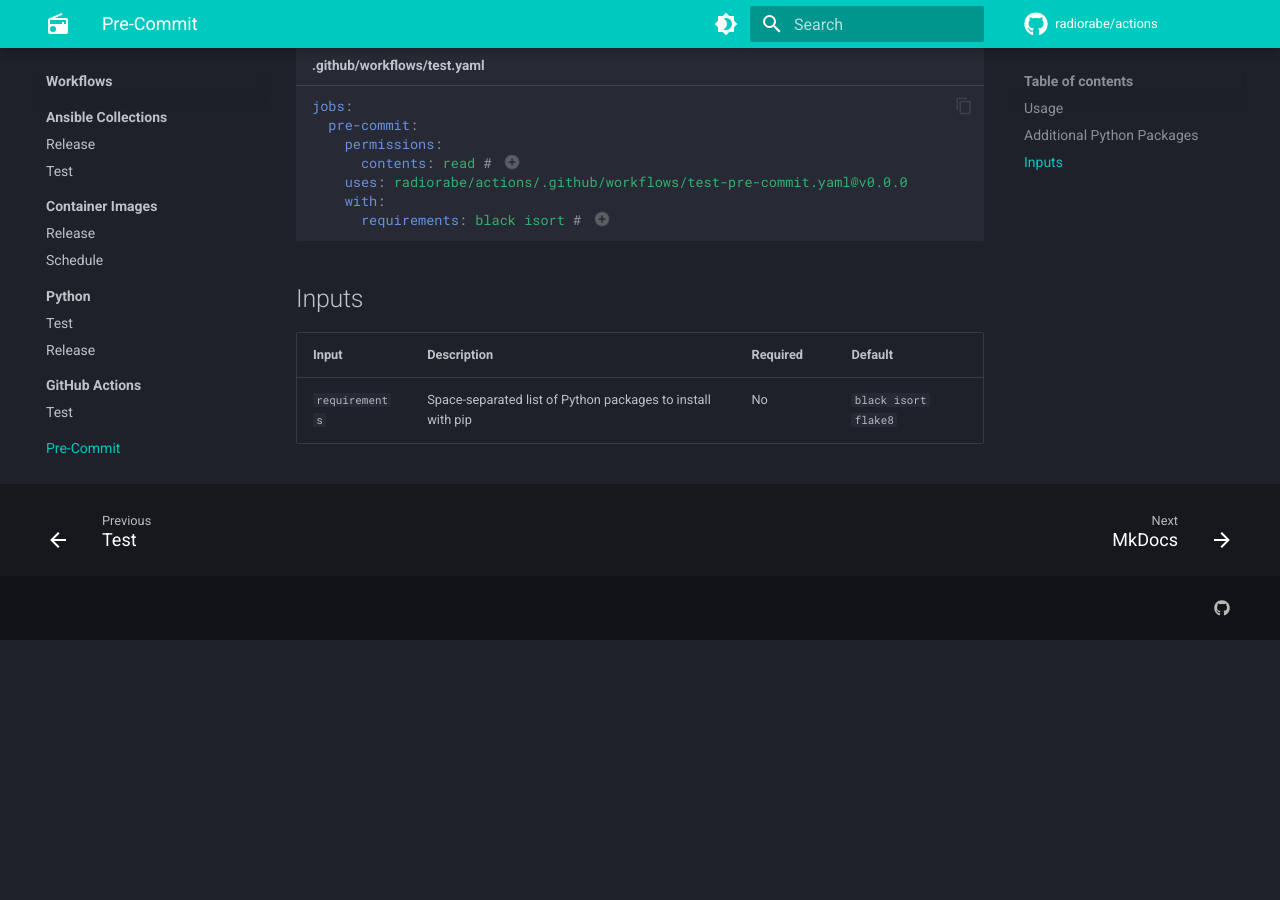
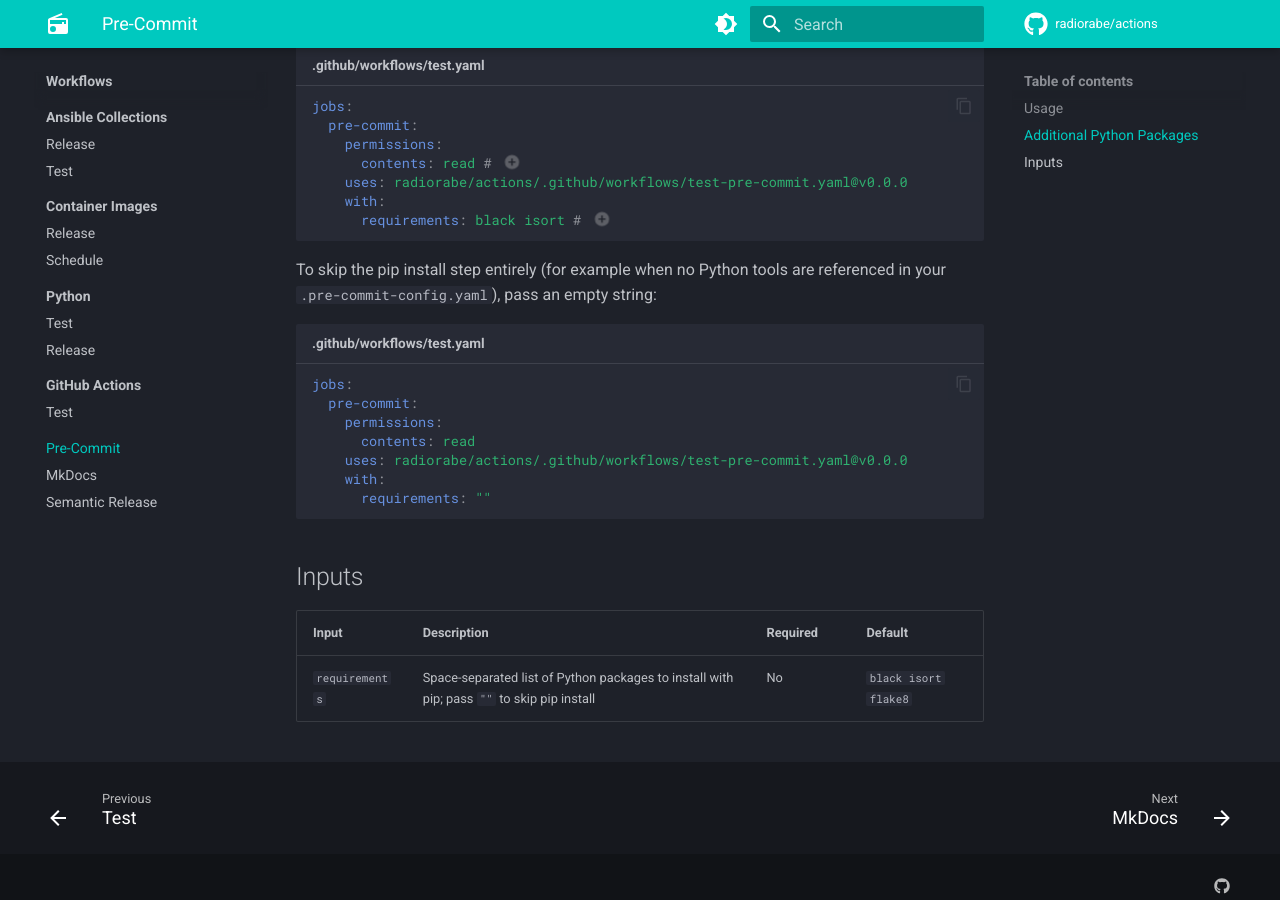
Before and after one commit to radiorabe/actions, an MkDocs documentation site: the page built from docs/workflows/pre-commit.md, in a window 1280 px wide and 900 px high, scrolled down 801 px. Built offline with MkDocs 1.6.1 and Material for MkDocs 9.7.7, drawn with Linux system fonts in a browser that asks for light colours; comment, search, counter and statistics services are not loaded; before the commit the page ends 1441 px from its top, so only the background shows below that.

````diff
--- a/docs/workflows/pre-commit.md
+++ b/docs/workflows/pre-commit.md
@@ -44,8 +44,21 @@ jobs:
 1. Grant only the minimum permissions this workflow requires.
 2. Space-separated list of additional Python packages to install before running pre-commit.
 
+To skip the pip install step entirely (for example when no Python tools are referenced in your
+`.pre-commit-config.yaml`), pass an empty string:
+
+```yaml title=".github/workflows/test.yaml"
+jobs:
+  pre-commit:
+    permissions:
+      contents: read
+    uses: radiorabe/actions/.github/workflows/test-pre-commit.yaml@v0.0.0
+    with:
+      requirements: ""
+```
+
 ## Inputs
 
 | Input | Description | Required | Default |
 |---|---|---|---|
-| `requirements` | Space-separated list of Python packages to install with pip | No | `black isort flake8` |
+| `requirements` | Space-separated list of Python packages to install with pip; pass `""` to skip pip install | No | `black isort flake8` |
````
Also changed, not shown: .pre-commit-config.yaml (added, +9 -0 lines), 5 other files.
